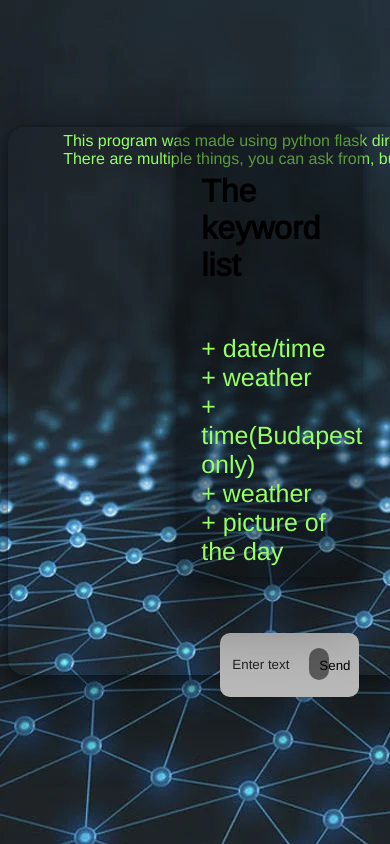
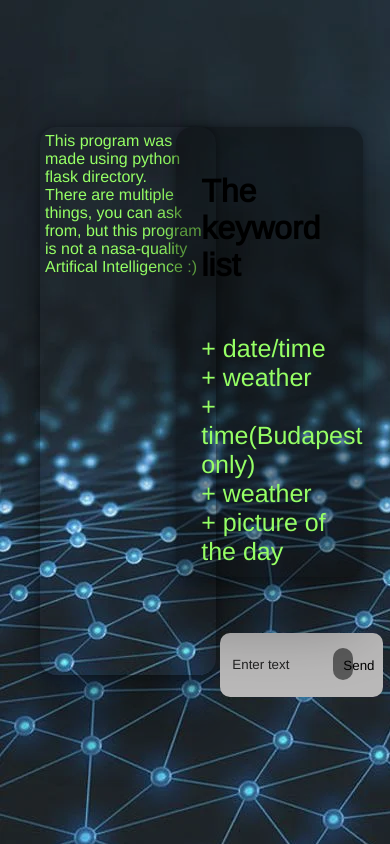
Before and after one commit to fenkeferenc/mantpalyazat, a Flask app: page / in a window 390 px wide. Run offline with Flask 2, Linux system fonts and the light colour scheme.

Commit message:
Responsive

```diff
--- a/app.py
+++ b/app.py
@@ -176,7 +176,7 @@ def main():
             return render_template('index.html', wiki = "The astronomy picture of the day is: " + "<br> <b>" + gtt["title"] + " </b> <br> <br>" +
                                     "Do you want to hear the explanation of this picture?", image = img(gtt["url"]))
 
-    elif "international space stacion" in user_input or "iss" in user_input:
+    elif "international space station" in user_input or "iss" in user_input:
         data = requests.get("http://api.open-notify.org/iss-now.json")
         iss = json.loads(data.text)
         lat = iss['iss_position']['latitude']
@@ -193,6 +193,11 @@ def main():
         position = "The International Space Station is currently over " + state + " in " + country
         return render_template('index.html', wiki=position, image='<iframe src="frame"></iframe>')
 
+    elif "news" in user_input:
+        data = requests.get('https://api.spaceflightnewsapi.net/v3/articles?_limit=5&_contains=nasa')
+        news = json.loads(data.text)
+        print(news)
+
     return form()
 
 if __name__ == '__main__':
--- a/static/styles/style.css
+++ b/static/styles/style.css
@@ -1,10 +1,10 @@
 @import url('https://fonts.googleapis.com/css2?family=Arimo&display=swap');
 
 @media only screen and (max-width: 600px) {
-    .img img{
+    body {
       background-color: lightblue;
     }
-}
+  }
 
 *{
     font-family: 'Arimo';
@@ -17,6 +17,7 @@ html{
 .img{
     float: left;
     margin: 0;
+    margin-left: 2rem;
     box-shadow: rgba(0, 0, 0, 0.25) 0px 54px 55px, rgba(0, 0, 0, 0.12) 0px -12px 30px, rgba(0, 0, 0, 0.12) 0px 4px 6px, rgba(0, 0, 0, 0.17) 0px 12px 13px, rgba(0, 0, 0, 0.09) 0px -3px 5px;
     border-color: transparent;
     border-radius: 1rem;
@@ -27,7 +28,7 @@ html{
 }
 .img, .img img{
     height:65vh;
-    width:100vh;
+    width: 45%;
 }
 .form{
     width: 99%;
--- a/templates/index.html
+++ b/templates/index.html
@@ -1,7 +1,9 @@
+<!DOCTYPE html>
 <html>
     <head>
         <meta charset="utf-8">
         <link rel= "stylesheet" type= "text/css" href= "{{ url_for('static',filename='styles/style.css') }}">
+        <meta name="viewport" content="width=device-width, initial-scale=1.0">
     </head>
 </html>
 
```
